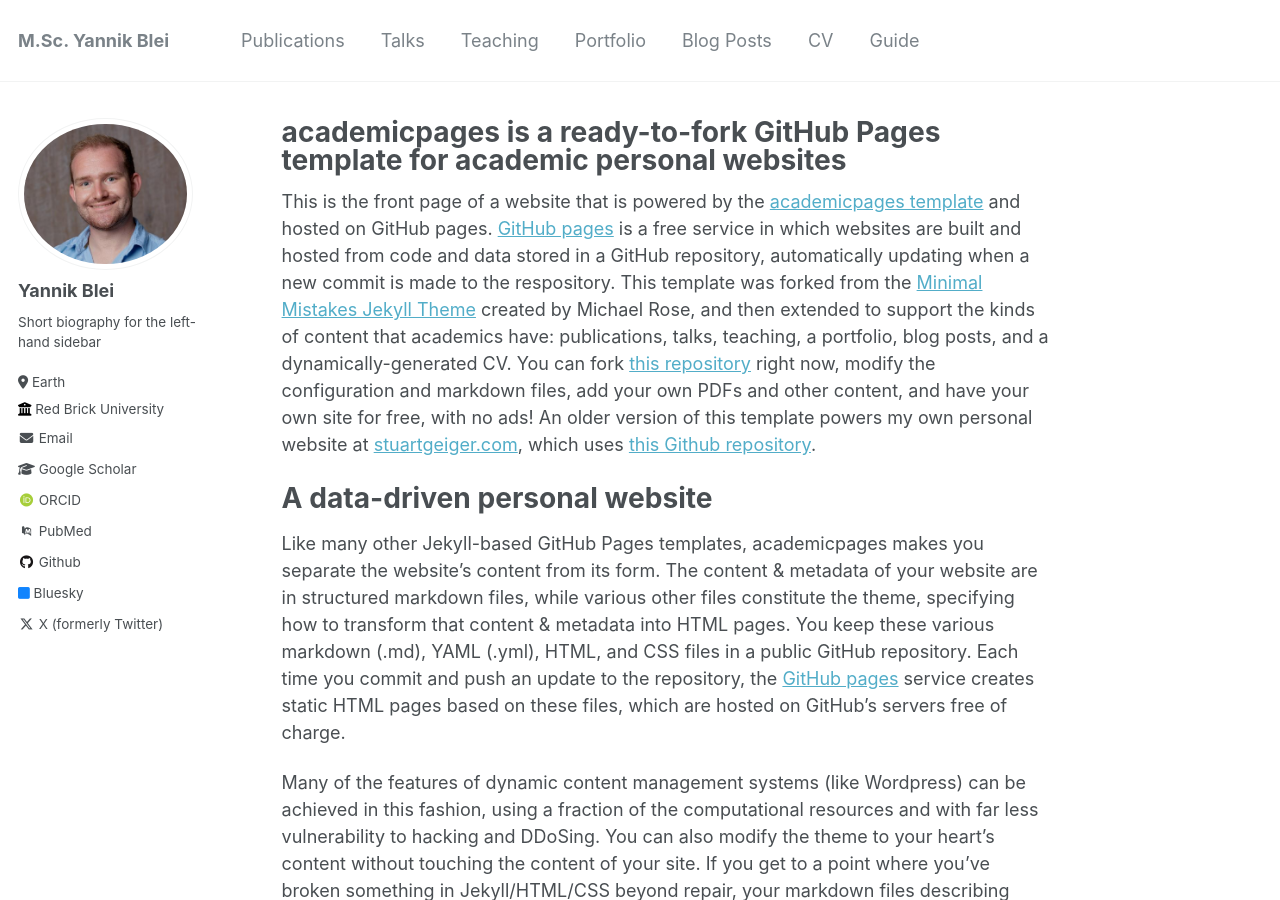
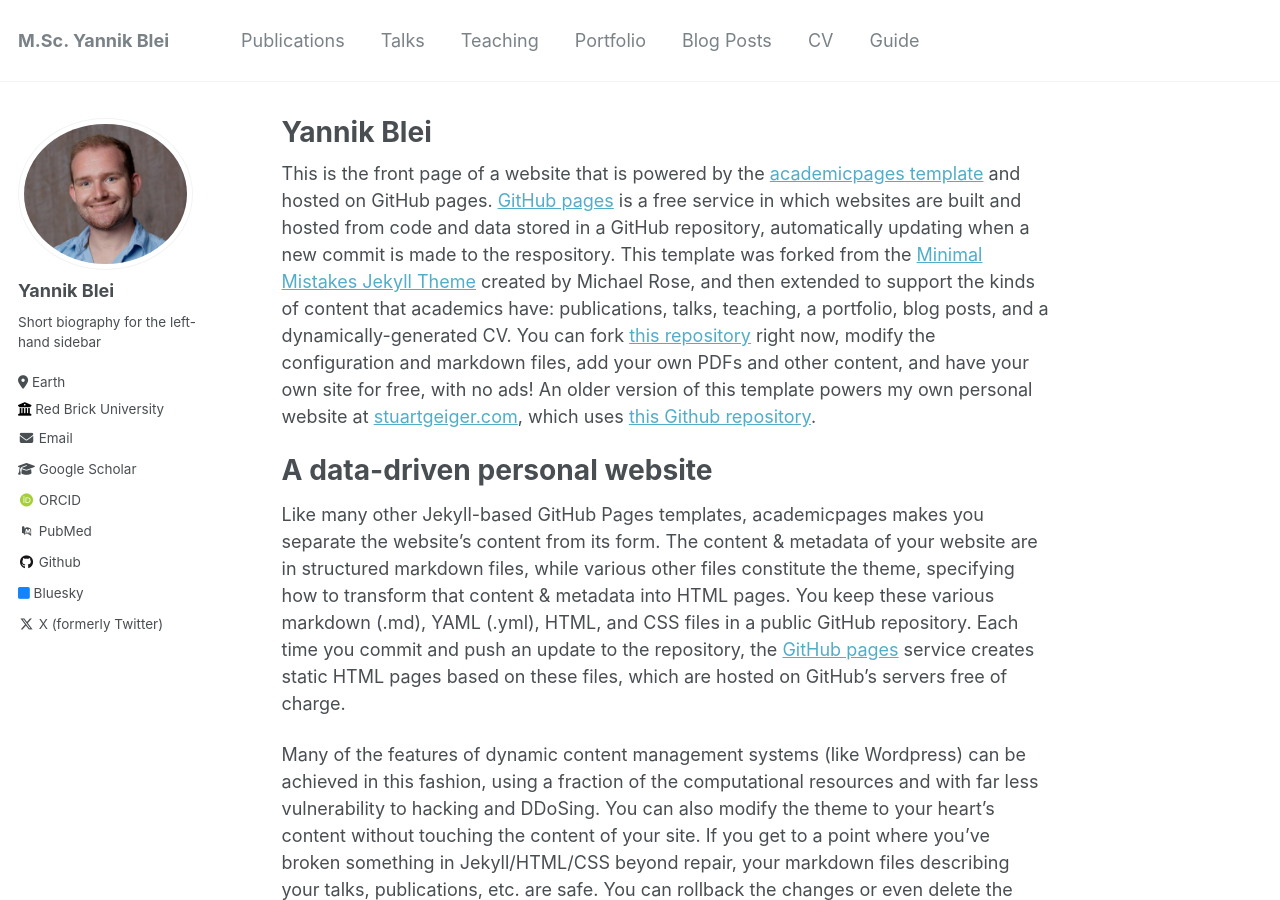
Before and after one commit to yblei/yblei.github.io, a Jekyll site: the page built from _pages/about.md, in a window 1280 px wide and 900 px high. Built offline with Jekyll 4.4.1, drawn with Linux system fonts in a browser that asks for light colours; some web fonts are replaced.

Commit message:
changed name in title

```diff
--- a/_pages/about.md
+++ b/_pages/about.md
@@ -1,6 +1,6 @@
 ---
 permalink: /
-title: "academicpages is a ready-to-fork GitHub Pages template for academic personal websites"
+title: "Yannik Blei"
 author_profile: true
 redirect_from:
   - /about/
@@ -9,8 +9,8 @@
 
 This is the front page of a website that is powered by the [academicpages template](https://github.com/academicpages/academicpages.github.io) and hosted on GitHub pages. [GitHub pages](https://pages.github.com) is a free service in which websites are built and hosted from code and data stored in a GitHub repository, automatically updating when a new commit is made to the respository. This template was forked from the [Minimal Mistakes Jekyll Theme](https://mmistakes.github.io/minimal-mistakes/) created by Michael Rose, and then extended to support the kinds of content that academics have: publications, talks, teaching, a portfolio, blog posts, and a dynamically-generated CV. You can fork [this repository](https://github.com/academicpages/academicpages.github.io) right now, modify the configuration and markdown files, add your own PDFs and other content, and have your own site for free, with no ads! An older version of this template powers my own personal website at [stuartgeiger.com](http://stuartgeiger.com), which uses [this Github repository](https://github.com/staeiou/staeiou.github.io).
 
-A data-driven personal website
-======
+# A data-driven personal website
+
 Like many other Jekyll-based GitHub Pages templates, academicpages makes you separate the website's content from its form. The content & metadata of your website are in structured markdown files, while various other files constitute the theme, specifying how to transform that content & metadata into HTML pages. You keep these various markdown (.md), YAML (.yml), HTML, and CSS files in a public GitHub repository. Each time you commit and push an update to the repository, the [GitHub pages](https://pages.github.com/) service creates static HTML pages based on these files, which are hosted on GitHub's servers free of charge.
 
 Many of the features of dynamic content management systems (like Wordpress) can be achieved in this fashion, using a fraction of the computational resources and with far less vulnerability to hacking and DDoSing. You can also modify the theme to your heart's content without touching the content of your site. If you get to a point where you've broken something in Jekyll/HTML/CSS beyond repair, your markdown files describing your talks, publications, etc. are safe. You can rollback the changes or even delete the repository and start over -- just be sure to save the markdown files! Finally, you can also write scripts that process the structured data on the site, such as [this one](https://github.com/academicpages/academicpages.github.io/blob/master/talkmap.ipynb) that analyzes metadata in pages about talks to display [a map of every location you've given a talk](https://academicpages.github.io/talkmap.html).
```
